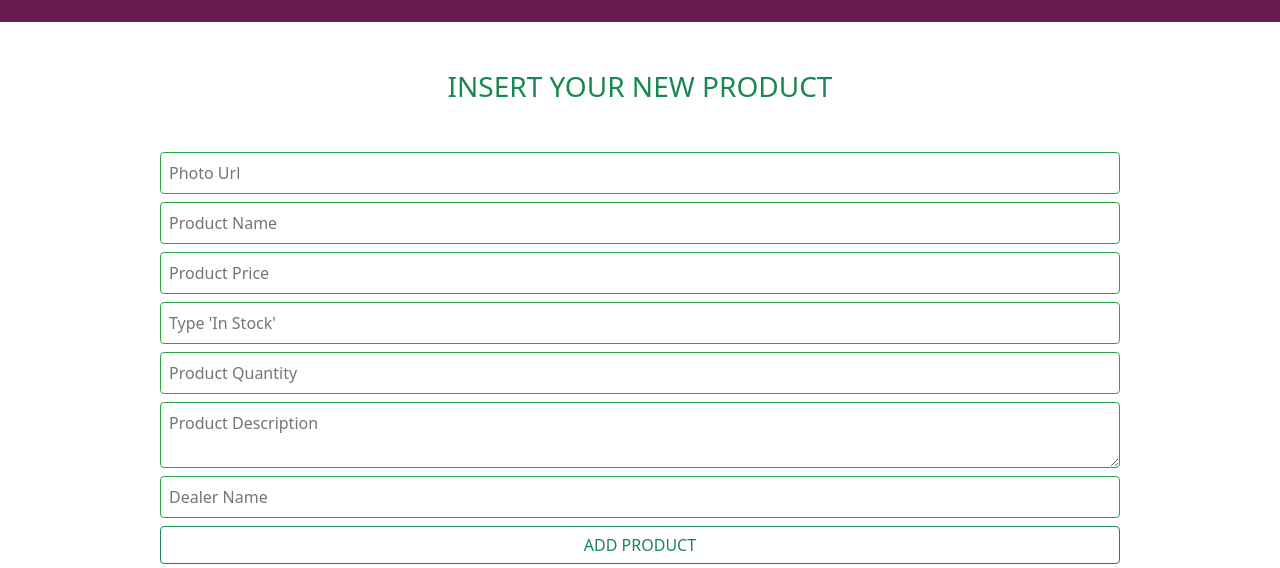
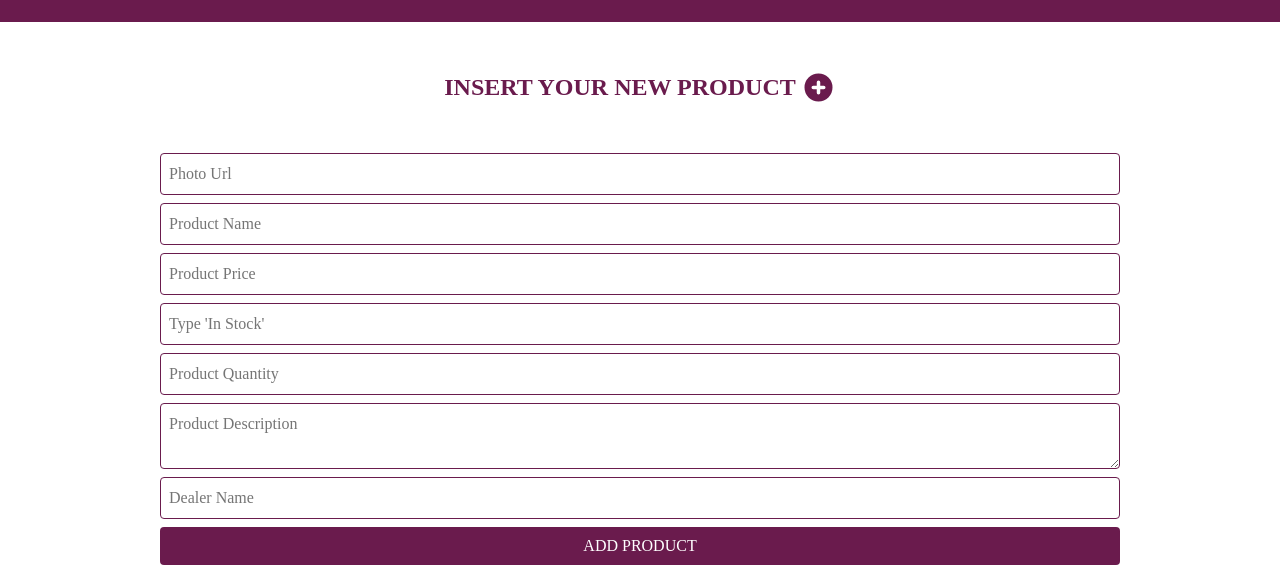
Before and after one commit to AkasHZamaN/grocery-faram-client-side, a React (Create React App) app: page /addProduct in a window 1280 px wide. Shown: the part 232-800 px from the top of the page. Built offline with nearby package versions, Linux system fonts and the light colour scheme; no server answers; sample sign-in values are in the browser's storage.

Commit message:
add product style added

```diff
--- a/src/Pages/AddProduct/AddProduct.js
+++ b/src/Pages/AddProduct/AddProduct.js
@@ -3,6 +3,7 @@ import 'react-toastify/dist/ReactToastify.css';
 import { Button } from "react-bootstrap";
 import { useForm } from "react-hook-form";
 import { toast } from "react-toastify";
+import { PlusCircleIcon } from "@heroicons/react/solid";
 
 const AddProduct = () => {
   const { register, handleSubmit } = useForm();
@@ -34,23 +35,24 @@ const AddProduct = () => {
 
   return (
     <div>
-        <h3 className="text-success text-center mt-5">INSERT YOUR NEW PRODUCT</h3>
+        <h4 style={{fontFamily:'baloo2, cursive', color:'#6A1B4D'}} className="mt-5 fw-bold d-flex justify-content-center align-items-center">INSERT YOUR NEW PRODUCT <PlusCircleIcon style={{height:'35px',marginLeft:'5px'}}></PlusCircleIcon></h4>
       <div className="w-75 mx-auto my-5">
-        <form className="d-flex flex-column" onSubmit={handleSubmit(onSubmit)}>
-        <input className="mb-2 p-2 rounded" style={{border:'1px solid #28a745'}} placeholder="Photo Url"  type="text" {...register("photo")} required/>
-          <input className="mb-2 p-2 rounded" style={{border:'1px solid #28a745'}} type="text" placeholder="Product Name"
+        <form style={{fontFamily:'baloo2, cursive'}} className="d-flex flex-column" onSubmit={handleSubmit(onSubmit)}>
+        <input className="mb-2 p-2 rounded" style={{border:'1px solid #6A1B4D'}} placeholder="Photo Url"  type="text" {...register("photo")} required/>
+          <input className="mb-2 p-2 rounded" style={{border:'1px solid #6A1B4D',}} type="text" placeholder="Product Name"
             {...register("name", { required: true, maxLength: 20 })} required
           />
-          <input className="mb-2 p-2 rounded" style={{border:'1px solid #28a745'}} placeholder="Product Price"  type="number" {...register("price")} required/>
+          <input className="mb-2 p-2 rounded" style={{border:'1px solid #6A1B4D',}} placeholder="Product Price"  type="number" {...register("price")} required/>
 
-          <input className="mb-2 p-2 rounded" style={{border:'1px solid #28a745'}} placeholder="Type 'In Stock' " type="text" {...register("available")} required/>
+          <input className="mb-2 p-2 rounded" style={{border:'1px solid #6A1B4D',}} placeholder="Type 'In Stock' " type="text" {...register("available")} required/>
 
 
-          <input className="mb-2 p-2 rounded" style={{border:'1px solid #28a745'}} placeholder="Product Quantity"  type="number" {...register("quantity")} required/>
-          <textarea className="mb-2 p-2 rounded" style={{border:'1px solid #28a745'}} placeholder="Product Description"  {...register("description")} required/>
-          <input className="mb-2 p-2 rounded" style={{border:'1px solid #28a745'}} placeholder="Dealer Name"  type="text" {...register("dealer")} />
+          <input className="mb-2 p-2 rounded" style={{border:'1px solid #6A1B4D',}} placeholder="Product Quantity"  type="number" {...register("quantity")} required/>
+          <textarea className="mb-2 p-2 rounded" style={{border:'1px solid #6A1B4D'}} placeholder="Product Description"  {...register("description")} required/>
+          <input className="mb-2 p-2 rounded" style={{border:'1px solid #6A1B4D',}} placeholder="Dealer Name"  type="text" {...register("dealer")} />
 
-          <Button variant="outline-success" as="input" type="submit" value="ADD PRODUCT" />{' '}
+          <Button style={{backgroundColor:'#6A1B4D',color:'white'}} variant="" as="input" type="submit" value="ADD PRODUCT"/>
+
         </form>
       </div>
     </div>
```
